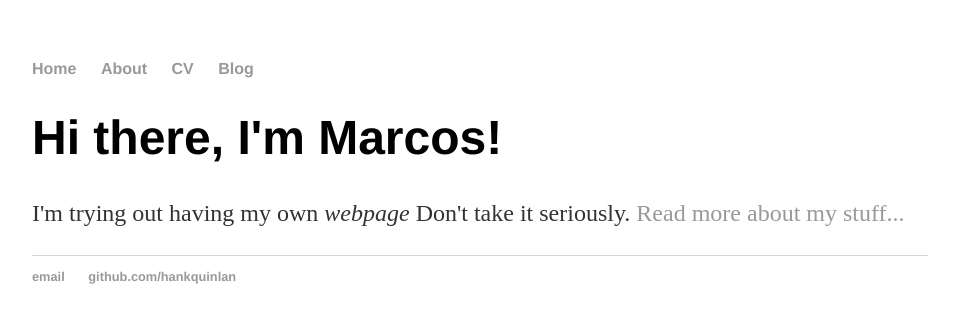
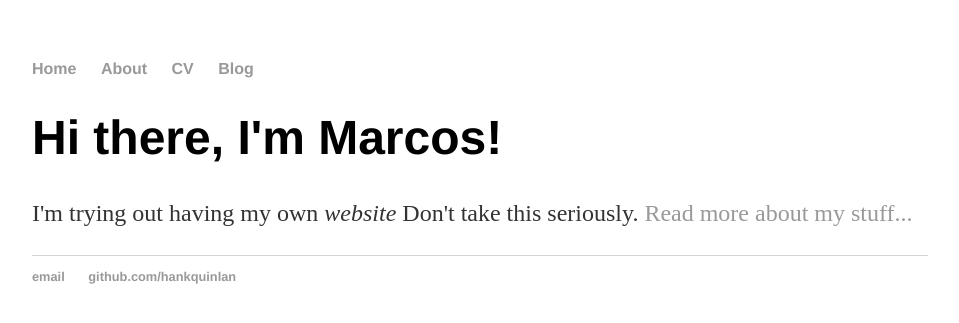
Before and after one commit to elidom/elidom.github.io, a Jekyll site: the page built from index.html, in a window 1280 px wide. Shown: the top 323 px of the page, without its empty margins (160-1119 px from the left). Built offline with Jekyll 4.4.1, drawn with Linux system fonts in a browser that asks for light colours.

Commit message:
Update index.html

```diff
--- a/index.html
+++ b/index.html
@@ -1,31 +1,8 @@
-<!DOCTYPE html>
-<html>
-	<head>
-		<title> -- elidom -- </title>
-		<!-- link to main stylesheet -->
-		<link rel="stylesheet" type="text/css" href="/css/main.css">
-
-	</head>
-	<body>
-		<nav>
-    		<ul>
-        		<li><a href="/">Home</a></li>
-	        	<li><a href="/about">About</a></li>
-        		<li><a href="/cv">CV</a></li>
-        		<li><a href="/blog">Blog</a></li>
-    		</ul>
-		</nav>
-		<div class="container">
-    		<div class="blurb">
-        		<h1>Hi there, I'm Marcos!</h1>
-				<p>I'm trying out having my own <em>webpage</em> Don't take it seriously. <a href="/about">Read more about my stuff...</a></p>
-    		</div><!-- /.blurb -->
-		</div><!-- /.container -->
-		<footer>
-    		<ul>
-        		<li><a href="mailto:marcoseliseo.da@gmail.com">email</a></li>
-        		<li><a href="https://github.com/elidom">github.com/hankquinlan</a></li>
-			</ul>
-		</footer>
-	</body>
-</html>
+---
+layout: default
+title: -- elidom --
+---
+<div class="blurb">
+	<h1>Hi there, I'm Marcos!</h1>
+	<p>I'm trying out having my own <em>website</em> Don't take this seriously. <a href="/about">Read more about my stuff...</a></p>
+</div><!-- /.blurb -->
```
